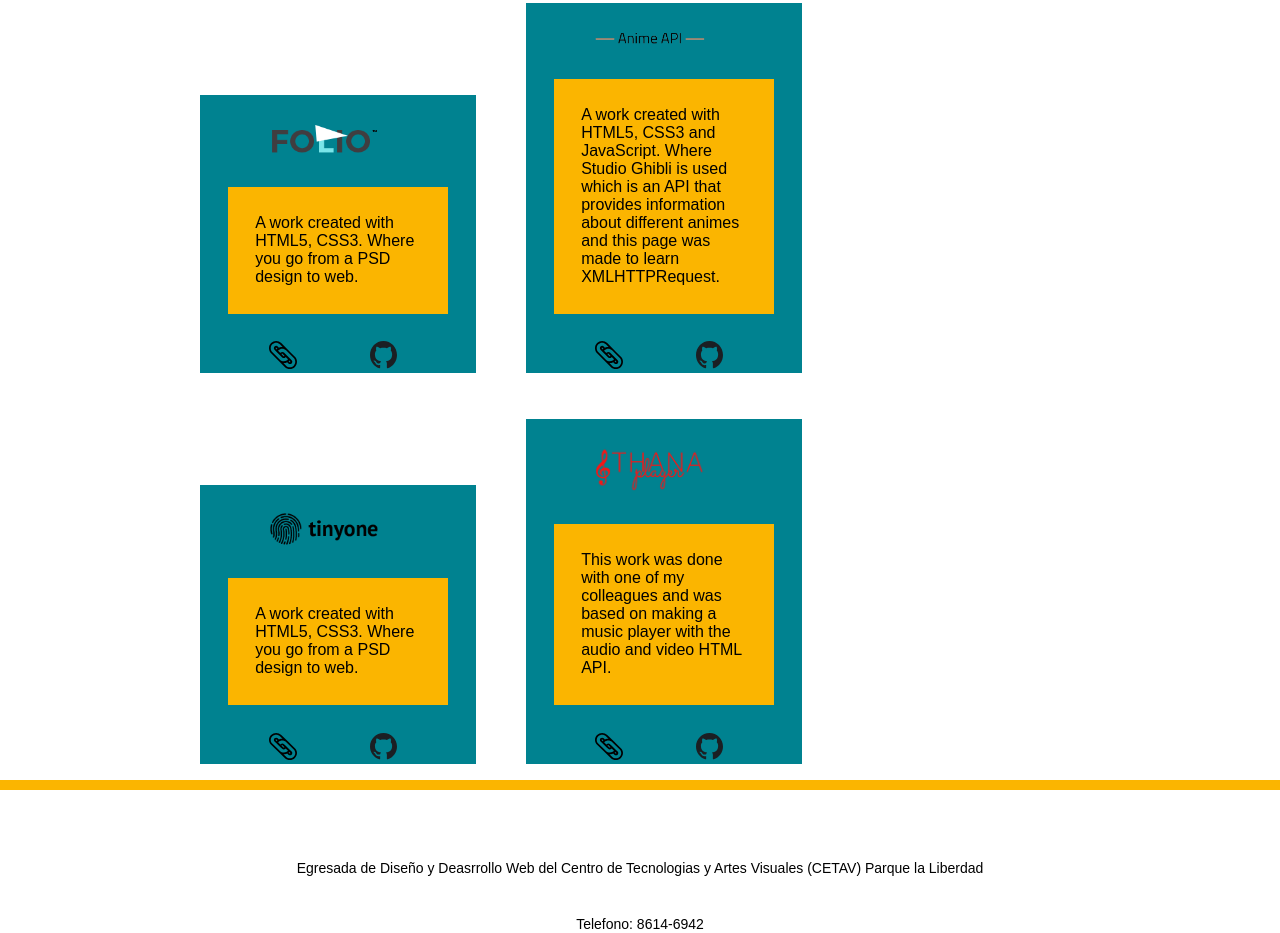
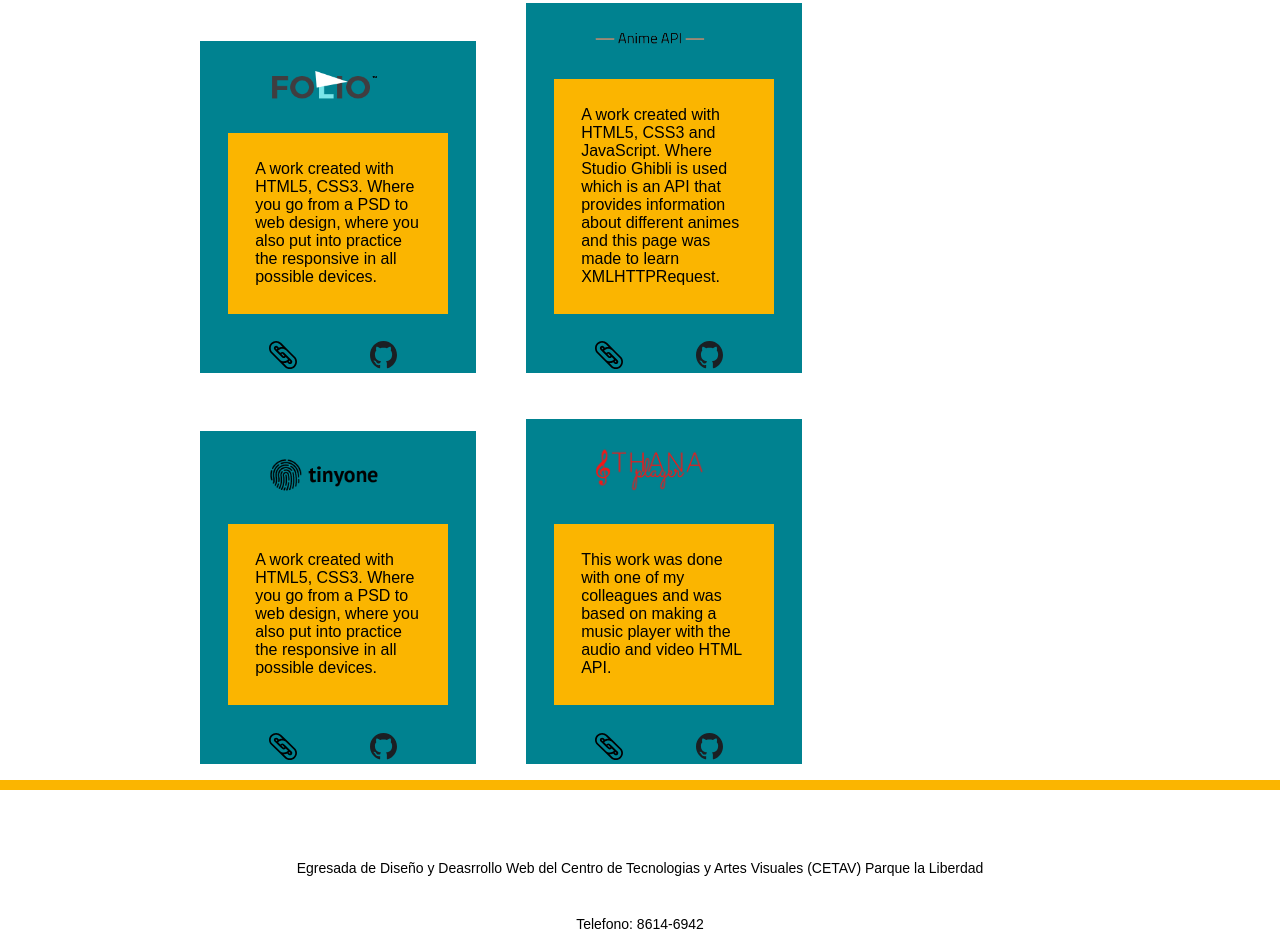
Before and after one commit to glorianaa80/Portafolio, a plain HTML site: page works.html in a window 1280 px wide. Shown: the part 809-1742 px from the top of the page. Drawn offline with Linux system fonts and the light colour scheme; a web font is replaced by a local one.

Commit message:
Quito el script de estos archivos y cambio algunos textos de los trabajos y los reemplazo con otros

```diff
--- a/works.html
+++ b/works.html
@@ -50,7 +50,7 @@
       </li>
       <li class="works--info-list-item">
         <img  class="works--info-list-item-img img-size" src="img/folio.png" alt="">
-        <p class="works--info-list-item-texto">A work created with HTML5, CSS3. Where you go from a PSD design to web.</p>
+        <p class="works--info-list-item-texto">A work created with HTML5, CSS3. Where you go from a PSD to web design, where you also put into practice the responsive in all possible devices.</p>
         <a class="works--info-list-item-link" href="https://glorianaa80.github.io/examen-2/" target="_blank"><img class="works--info-list-item-link-img" src="img/ink.svg" alt=""></a>
         <a class="works--info-list-item-link" href="https://github.com/glorianaa80/examen-2" target="_blank"><img class="works--info-list-item-link-img" src="img/github.svg" alt=""></a>
       </li>
@@ -62,7 +62,7 @@
       </li>
       <li class="works--info-list-item">
         <img  class="works--info-list-item-img img-size" src="img/tinyone.png" alt="">
-        <p class="works--info-list-item-texto">A work created with HTML5, CSS3. Where you go from a PSD design to web.</p>
+        <p class="works--info-list-item-texto">A work created with HTML5, CSS3. Where you go from a PSD to web design, where you also put into practice the responsive in all possible devices.</p>
         <a class="works--info-list-item-link" href="https://glorianaa80.github.io/Proyecto_Tinyone/" target="_blank"><img class="works--info-list-item-link-img" src="img/ink.svg" alt=""></a>
         <a class="works--info-list-item-link" href="https://github.com/glorianaa80/Proyecto_Tinyone" target="_blank"><img class="works--info-list-item-link-img" src="img/github.svg" alt=""></a>
       </li>
@@ -87,7 +87,6 @@
   </div>
 
   </div>
-  <script src="script.js"></script>
 </body>
 
 </html>
```
Also changed, not shown: index.html (+0 -1 lines).
